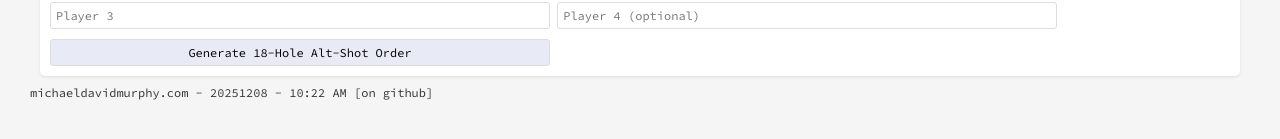
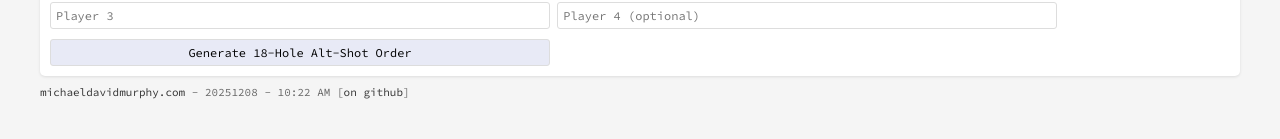
Before and after one commit to whileseated/alt_shot, a plain HTML site: page index.html in a window 1280 px wide. Shown: the part 211-350 px from the top of the page. Drawn offline with Linux system fonts and the light colour scheme.

Commit message:
alignment

```diff
--- a/index.html
+++ b/index.html
@@ -152,6 +152,12 @@
     a:hover {
       background: #f5f5f5;
     }
+
+    .footer {
+      font-size: 11px;
+      color: #666;
+      margin-top: 10px;
+    }
   </style>
 </head>
 <body>
@@ -191,6 +197,10 @@
     <div class="content-section results-section">
       <div class="instructions">"Follows" means player1 hits every shot (on that hole) that player2 has hit, until that ball is in the hole.</div>
       <div id="grid" class="grid"></div>
+    </div>
+
+    <div class="footer">
+      <a href="https://michaeldavidmurphy.com">michaeldavidmurphy.com</a> - 20251208 - 10:22 AM [<a href="https://github.com/whileseated/alt_shot">on github</a>]
     </div>
   </div>
 
@@ -277,7 +287,5 @@
       resultsSection.classList.add("show");
     });
   </script>
-
-  <a href="https://michaeldavidmurphy.com">michaeldavidmurphy.com</a> - 20251208 - 10:22 AM [<a href="https://github.com/whileseated/alt_shot">on github</a>]
 </body>
 </html>
```
